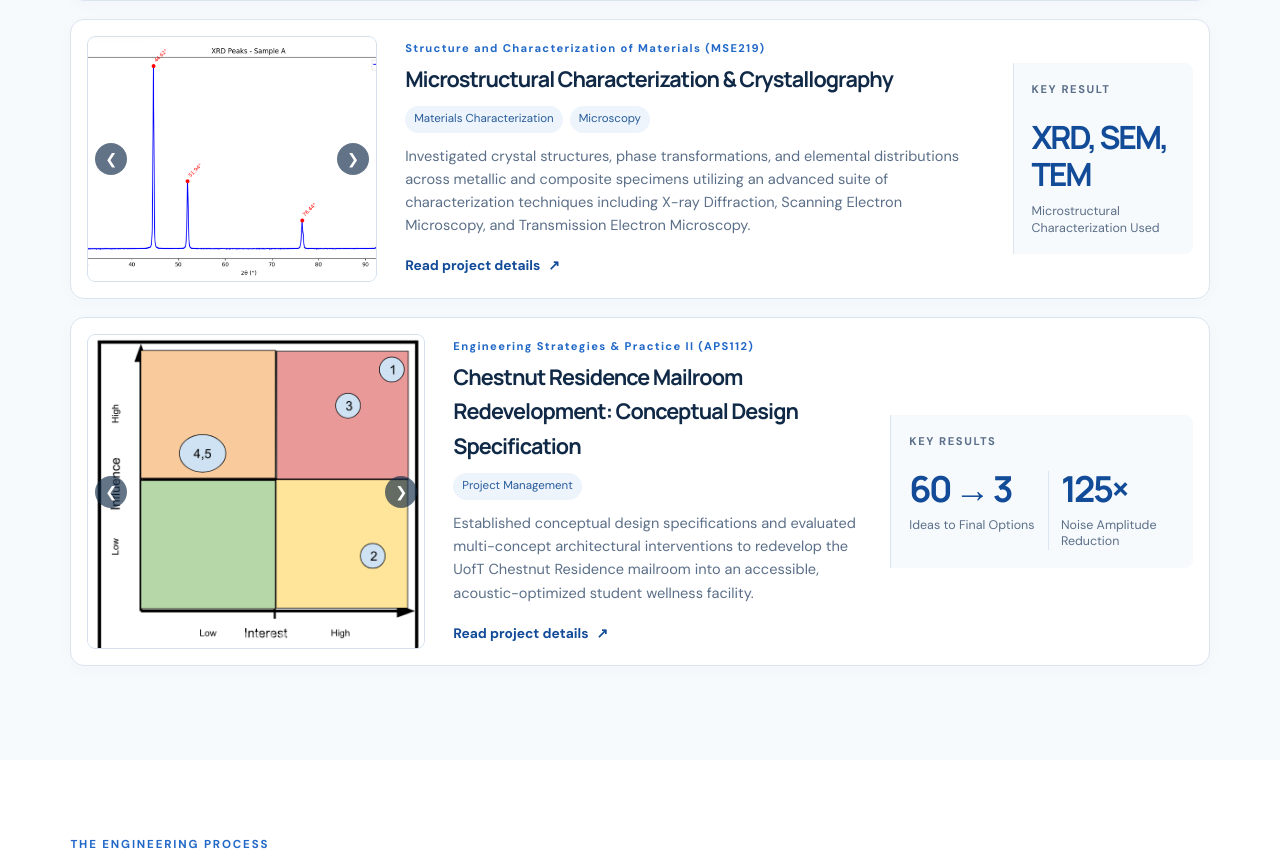
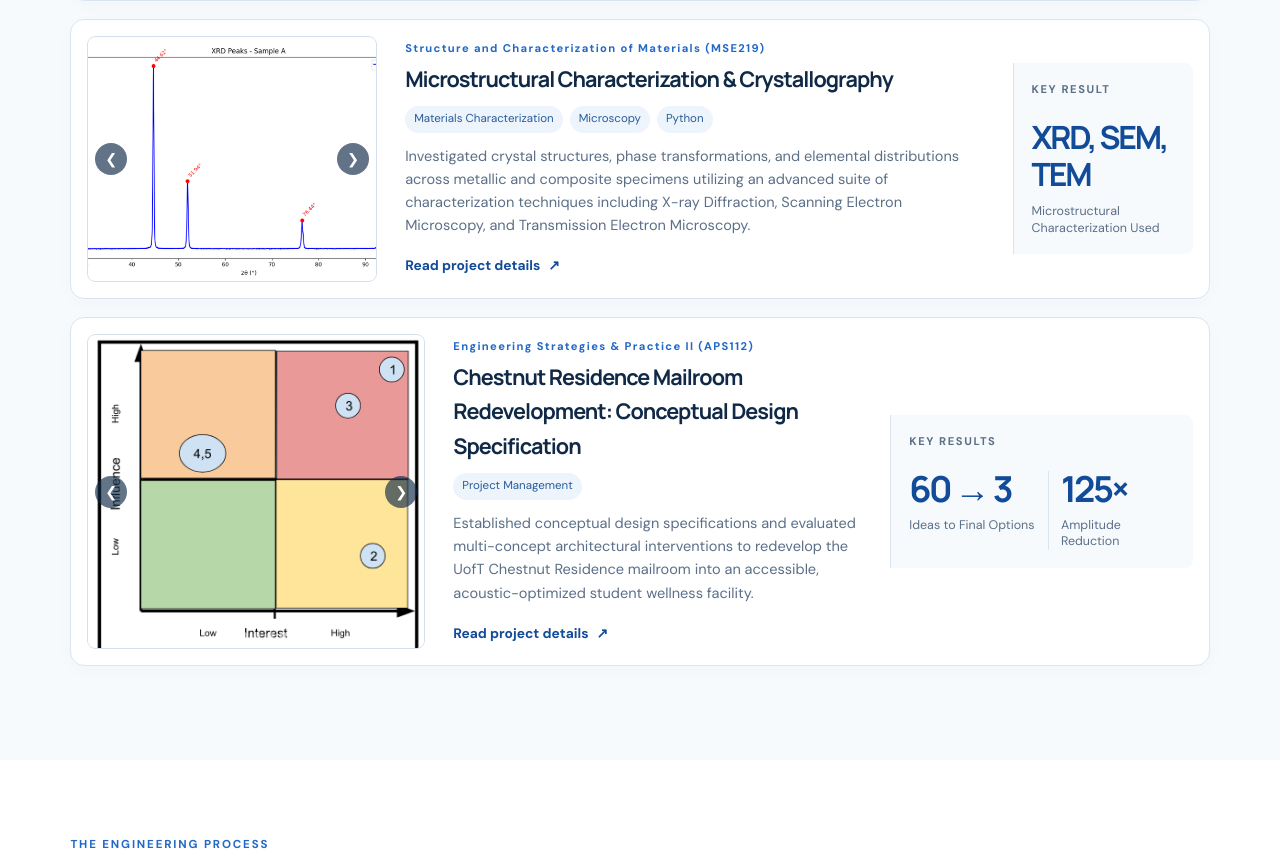
Before and after one commit to ishpat22/myportfolio, a plain HTML site: page index.html in a window 1280 px wide. Shown: the part 1685-2549 px from the top of the page. Drawn offline with Linux system fonts and the light colour scheme.

Commit message:
Add 'Python' tag to project details

```diff
--- a/index.html
+++ b/index.html
@@ -227,7 +227,7 @@
         <div class="project-copy">
           <p class="project-number">Structure and Characterization of Materials (MSE219)</p>
           <h3>Microstructural Characterization & Crystallography</h3>
-          <div class="tags"><span>Materials Characterization</span><span>Microscopy</span></div>
+          <div class="tags"><span>Materials Characterization</span><span>Microscopy</span><span>Python</span></div>
           <p>Investigated crystal structures, phase transformations, and elemental distributions across metallic and composite specimens utilizing an advanced suite of characterization techniques including X-ray Diffraction, Scanning Electron Microscopy, and Transmission Electron Microscopy.</p>
           <button class="text-link open-modal-btn" data-modal="modal-project-4">Read project details <span aria-hidden="true">↗</span></button>
         </div>
@@ -296,7 +296,7 @@
           <p class="metric-label">Key results</p>
           <div class="metric-grid">
             <div class="metric"><strong style="white-space: nowrap; font-size: clamp(1.8rem, 2.8vw, 2.8rem);">60 &rarr; 3</strong><span>Ideas to Final Options</span></div>
-            <div class="metric"><strong style="white-space: nowrap; font-size: clamp(1.8rem, 2.8vw, 2.8rem);">125&times;</strong><span>Noise Amplitude Reduction</span></div>
+            <div class="metric"><strong style="white-space: nowrap; font-size: clamp(1.8rem, 2.8vw, 2.8rem);">125&times;</strong><span>Amplitude Reduction</span></div>
           </div>
         </div>
       </article>
@@ -457,7 +457,7 @@
         <button class="modal-close-btn" aria-label="Close modal">&times;</button>
         <p class="project-number">PROJECT 03 — DETAILED REPORT</p>
         <h2>Microstructural Characterization &amp; Crystallography</h2>
-        <div class="tags"><span>Materials Characterization</span><span>Microscopy</span></div>
+        <div class="tags"><span>Materials Characterization</span><span>Microscopy</span><span>Python</span></div>
         <hr class="modal-divider">
 
         <h3>Scope &amp; Overview</h3>
@@ -790,7 +790,7 @@
           <p class="project-code">Project 03 • Structure &amp; Characterization of Materials (MSE219)</p>
           <h2 class="project-title-text">Microstructural Characterization &amp; Crystallography</h2>
           <div class="tag-container">
-            <span class="tag">Materials Characterization</span><span class="tag">Microscopy</span>
+            <span class="tag">Materials Characterization</span><span class="tag">Microscopy</span><span class="tag">Python</span>
           </div>
         </div>
         <div class="metrics-summary-strip">
```
